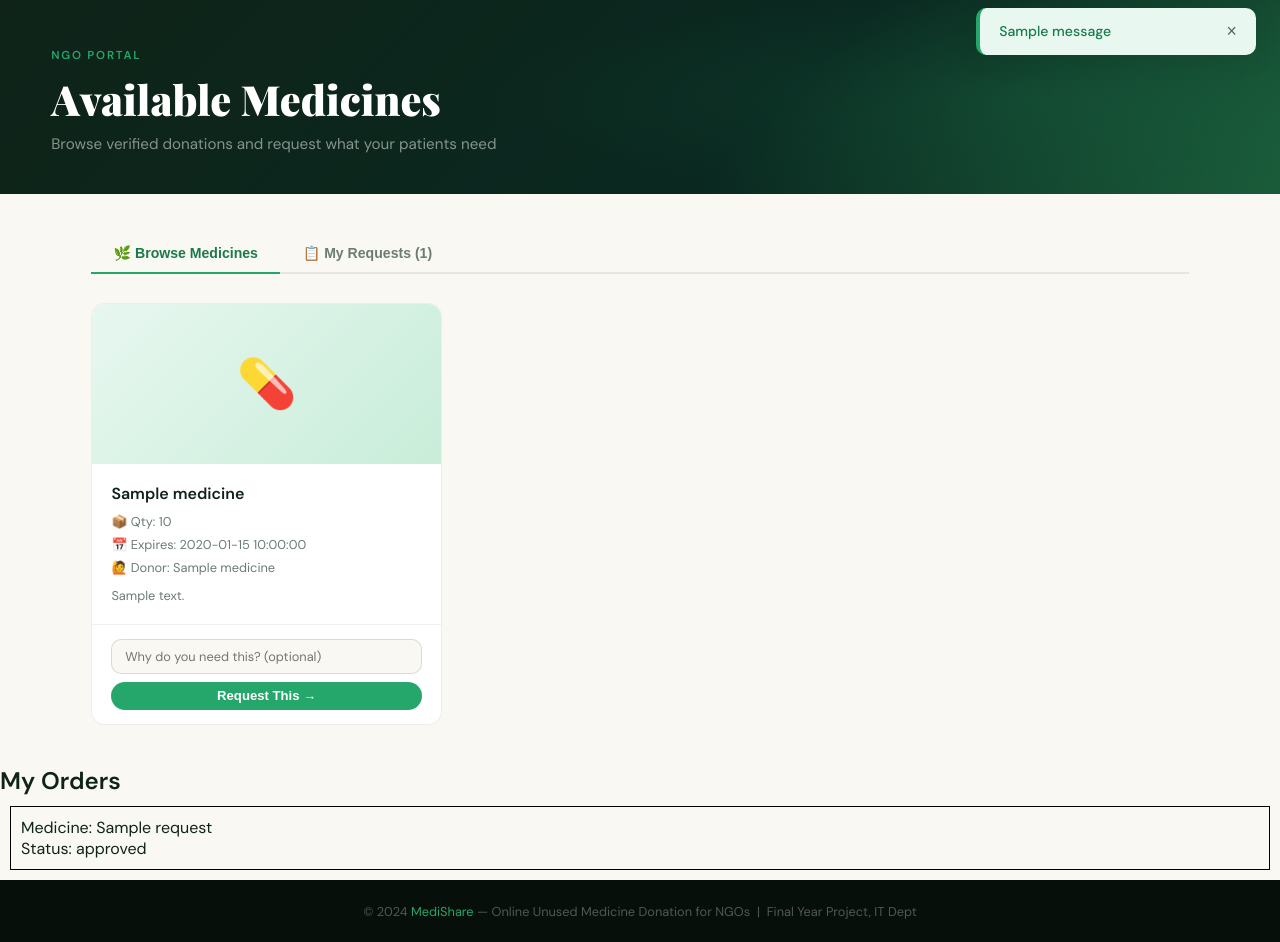
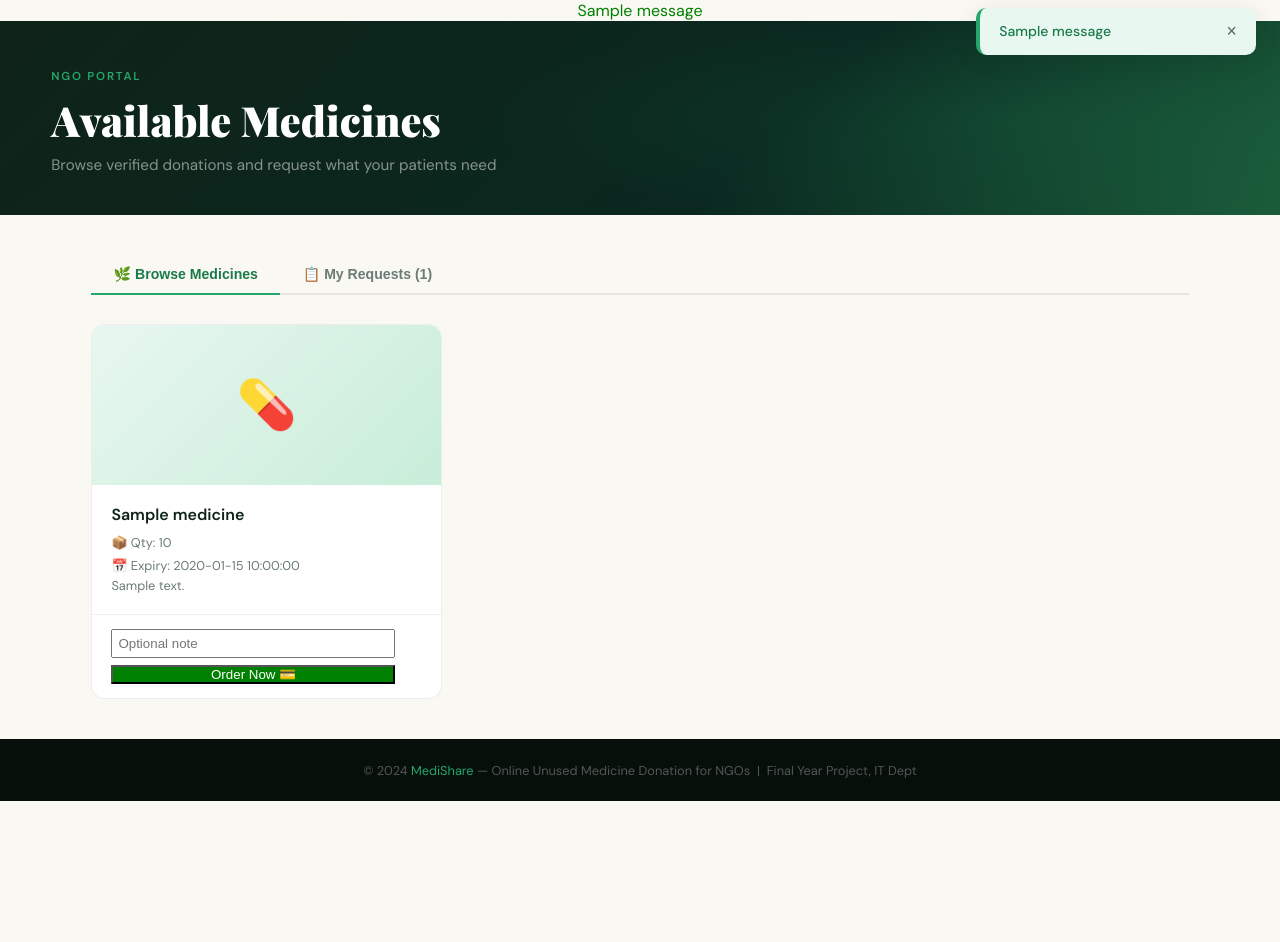
Before and after one commit to Nisha-2202/mid-share, a Flask app: template templates/ngo_dashboard.html in a window 1280 px wide. Shown: the part 62-1004 px from the top of the page. After the commit the page ends 863 px from the top, so only its background shows below. Run offline with Flask 3, Linux system fonts and the light colour scheme; the template is opened without the code that fills it: most values are stand-ins (such as "Sample title", 1, 10 or a date in 2020); one stand-in notice (Sample message) is shown.

Commit message:
Update ngo_dashboard.html

```diff
--- a/templates/ngo_dashboard.html
+++ b/templates/ngo_dashboard.html
@@ -1,6 +1,14 @@
 {% extends 'base.html' %}
 {% block title %}NGO Dashboard — MediShare{% endblock %}
+
 {% block content %}
+
+<!-- FLASH MESSAGE -->
+{% with messages = get_flashed_messages(with_categories=true) %}
+  {% for category, message in messages %}
+    <p style="color:green; text-align:center;">{{ message }}</p>
+  {% endfor %}
+{% endwith %}
 
 <div class="page-header">
   <div class="inner">
@@ -14,107 +22,120 @@
 
   <div class="tabs">
     <button class="tab-btn active" onclick="showTab('browse', this)">🌿 Browse Medicines</button>
-    <button class="tab-btn" onclick="showTab('requests', this)">📋 My Requests ({{ my_requests|length }})</button>
+    <button class="tab-btn" onclick="showTab('requests', this)">
+      📋 My Requests ({{ my_requests|length if my_requests else 0 }})
+    </button>
   </div>
 
-  <!-- Tab: Browse -->
+  <!-- ================= BROWSE ================= -->
   <div class="tab-pane active" id="tab-browse">
+
     {% if medicines %}
     <div class="med-grid">
+
       {% for m in medicines %}
       <div class="med-card">
+
+        <!-- IMAGE -->
+        {% if m.photo %}
+          <img src="{{ url_for('static', filename='uploads/' + m.photo) }}" width="100%" height="150">
+        {% else %}
           <div class="med-photo-placeholder">💊</div>
+        {% endif %}
+
         <div class="med-body">
           <div class="med-name">{{ m.name }}</div>
+
           <div class="med-meta">
-            📦 Qty: {{ m.quantity }}<br/>
-            📅 Expires: {{ m.expiry_date }}<br/>
-            🙋 Donor: {{ m.donor_name }}
+            📦 Qty: {{ m.quantity }}<br>
+            📅 Expiry: {{ m.expiry_date }}<br>
           </div>
-          {% if m.description %}<p style="font-size:0.8rem; color:#6b7c74; margin-top:0.5rem;">{{ m.description }}</p>{% endif %}
-        </div>
-        <div class="med-footer" style="flex-direction:column; align-items:stretch; gap:0.6rem;">
-          <form method="POST" action="{{ url_for('request_medicine', med_id=m.id) }}">
-            <input type="text" name="note" class="form-control"
-                   placeholder="Why do you need this? (optional)"
-                   style="font-size:0.8rem; padding:0.5rem 0.8rem; margin-bottom:0.5rem;"/>
-            <button type="submit" class="btn btn-primary btn-sm btn-full">Request This →</button>
-          </form>
-        </div>
-      </div>
-      {% endfor %}
-    </div>
-    {% else %}
-    <div class="empty">
-      <div class="empty-icon">🌿</div>
-      <p>No approved medicines available right now. Check back soon!</p>
-    </div>
+
+          {% if m.description %}
+          <p style="font-size:0.8rem; color:#6b7c74;">
+            {{ m.description }}
+          </p>
           {% endif %}
         </div>
 
-  <!-- Tab: My Requests -->
+        <!-- ORDER -->
+        <div class="med-footer">
+          <form method="POST" action="{{ url_for('request_medicine', med_id=m.id) }}">
+            <input type="text" name="note"
+                   placeholder="Optional note"
+                   style="width:100%; margin-bottom:5px; padding:5px;">
+
+            <button type="submit" style="width:100%; background:green; color:white;">
+              Order Now 💳
+            </button>
+          </form>
+        </div>
+
+      </div>
+      {% endfor %}
+
+    </div>
+
+    {% else %}
+    <p style="text-align:center;">No medicines available</p>
+    {% endif %}
+
+  </div>
+
+  <!-- ================= REQUESTS ================= -->
   <div class="tab-pane" id="tab-requests">
+
     {% if my_requests %}
-    <div class="table-wrap">
-      <table>
-        <thead>
+    <table border="1" width="100%" cellpadding="10">
+
       <tr>
         <th>#</th>
         <th>Medicine</th>
         <th>Qty</th>
-            <th>Expiry</th>
-            <th>Note</th>
         <th>Status</th>
-            <th>Requested On</th>
+        <th>Date</th>
       </tr>
-        </thead>
-        <tbody>
+
       {% for r in my_requests %}
       <tr>
         <td>{{ loop.index }}</td>
-            <td><strong>{{ r.med_name }}</strong></td>
+        <td>{{ r.medicine_name }}</td>
         <td>{{ r.quantity }}</td>
-            <td>{{ r.expiry_date }}</td>
-            <td>{{ r.note or '—' }}</td>
+
         <td>
-              {% if r.status == 'delivered' %}
-                <span style="color:#2e7d52; font-weight:600;">✅ Successfully Delivered</span>
+          {% if r.status == 'approved' %}
+            <span style="color:green;">✅ Paid & Confirmed</span>
+          {% elif r.status == 'pending' %}
+            <span style="color:orange;">⏳ Pending</span>
           {% else %}
-                <span class="badge badge-{{ r.status }}">{{ r.status|replace('_',' ')|title }}</span>
+            <span style="color:red;">❌ Rejected</span>
           {% endif %}
         </td>
-            <td>{{ r.created_at.strftime('%d %b %Y') if r.created_at else '' }}</td>
+
+        <td>
+          {{ r.created_at.strftime('%d-%m-%Y') if r.created_at else '' }}
+        </td>
       </tr>
       {% endfor %}
-        </tbody>
+
     </table>
-    </div>
+
     {% else %}
-    <div class="empty">
-      <div class="empty-icon">📋</div>
-      <p>You haven't requested any medicines yet.</p>
-    </div>
+    <p style="text-align:center;">No requests yet</p>
     {% endif %}
+
   </div>
 
 </div>
-
-
-<h2>My Orders</h2>
-
-{% for r in my_requests %}
-<div style="border:1px solid black; margin:10px; padding:10px;">
-    <p>Medicine: {{ r.medicine_name }}</p>
-    <p>Status: {{ r.status }}</p>
-</div>
-{% endfor %}
 
 <script>
 function showTab(name, btn) {
   document.querySelectorAll('.tab-pane').forEach(p => p.classList.remove('active'));
   document.querySelectorAll('.tab-btn').forEach(b => b.classList.remove('active'));
+
   document.getElementById('tab-' + name).classList.add('active');
   btn.classList.add('active');
 }
 </script>
+
 {% endblock %}
```
Lines whose indentation alone changed are shown as unchanged.
